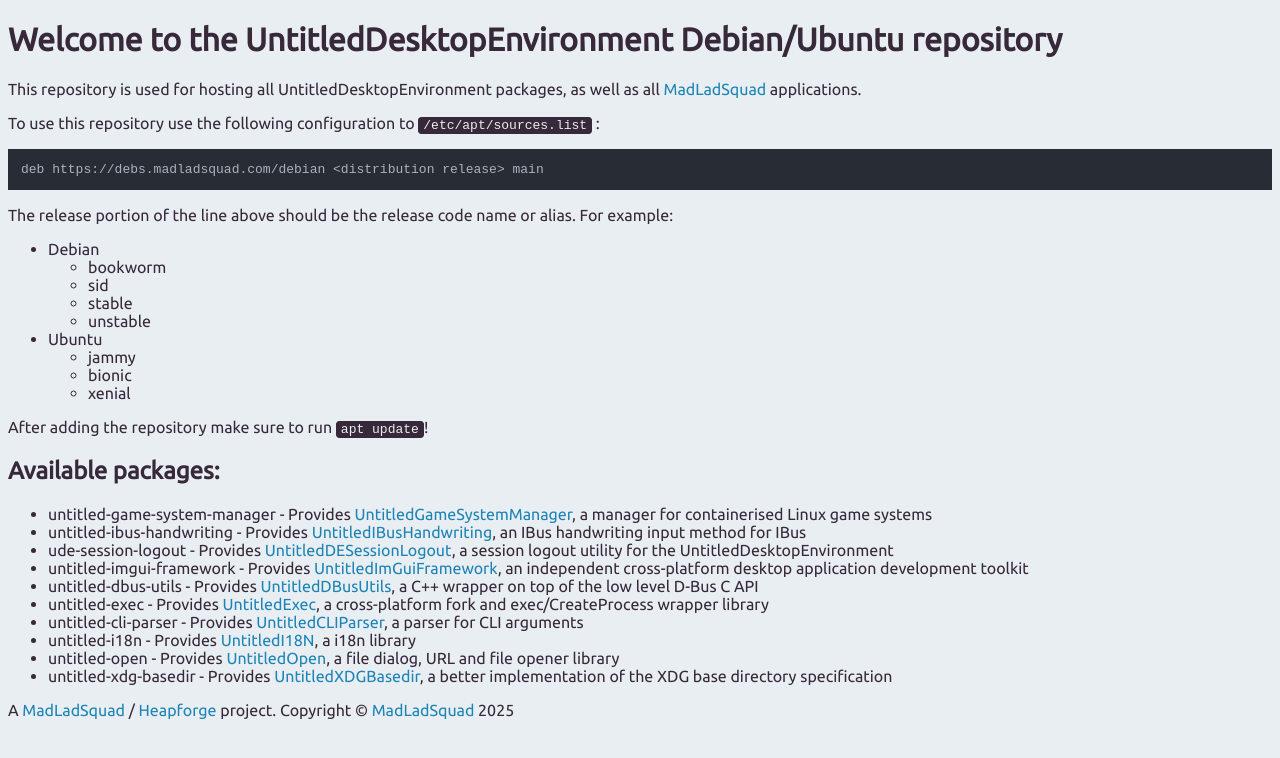
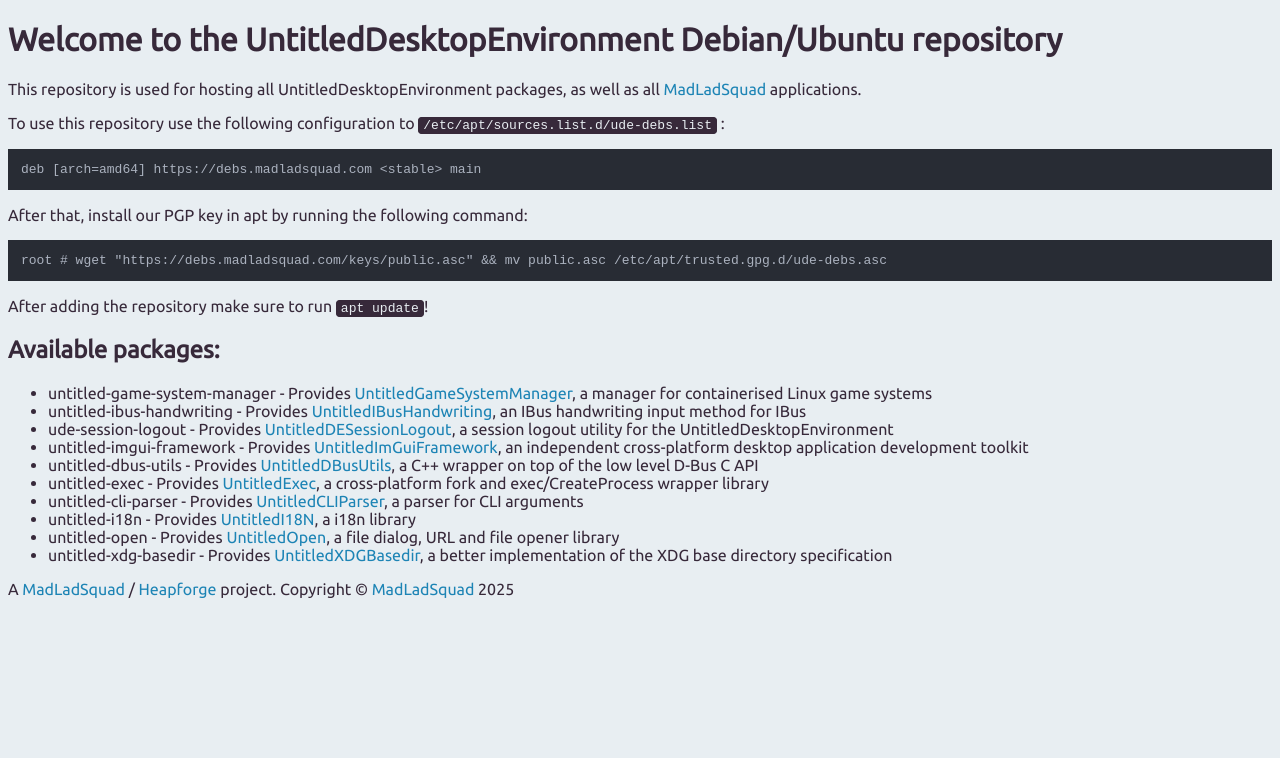
Before and after one commit to MadLadSquad/UntitledDesktopDEB, a plain HTML site: page index.html in a window 1280 px wide. Drawn offline with nearby package versions, Linux system fonts and the light colour scheme.

Commit message:
Update repo installation instructions

```diff
--- a/index.html
+++ b/index.html
@@ -40,29 +40,15 @@
 	<body>
 		<h1>Welcome to the UntitledDesktopEnvironment Debian/Ubuntu repository</h1>
 		<p>This repository is used for hosting all UntitledDesktopEnvironment packages, as well as all <a href="https://madladsquad.com">MadLadSquad</a> applications.</p>
-		<p>To use this repository use the following configuration to <code class="inline-code">/etc/apt/sources.list</code> :</p>
-		<pre class="sourceCode language-plaintext"><code class="sourceCode language-plaintext">deb https://debs.madladsquad.com/debian &lt;distribution release&gt; main</code></pre>
-		<p>The release portion of the line above should be the release code name or alias. For example:</p>
-		<ul>
-			<li>
-				Debian
-				<ul>
-					<li>bookworm</li>
-					<li>sid</li>
-					<li>stable</li>
-					<li>unstable</li>
-				</ul>
-			</li>
-			<li>
-				Ubuntu
-				<ul>
-					<li>jammy</li>
-					<li>bionic</li>
-					<li>xenial</li>
-				</ul>
-			</li>
-		</ul>
+
+		<p>To use this repository use the following configuration to <code class="inline-code">/etc/apt/sources.list.d/ude-debs.list</code> :</p>
+		<pre class="sourceCode language-plaintext"><code class="sourceCode language-plaintext">deb [arch=amd64] https://debs.madladsquad.com &lt;stable&gt; main</code></pre>
+
+		<p>After that, install our PGP key in apt by running the following command:</p>
+		<pre class="sourceCode language-plaintext"><code class="sourceCode language-plaintext">root # wget "https://debs.madladsquad.com/keys/public.asc" &amp;&amp; mv public.asc /etc/apt/trusted.gpg.d/ude-debs.asc</code></pre>
+
 		<p>After adding the repository make sure to run <code class="inline-code">apt update</code>!</p>
+
 		<h2>Available packages:</h2>
 		<ul>
 			<li>untitled-game-system-manager - Provides <a href="https://github.com/MadLadSquad/UntitledGameSystemManager">UntitledGameSystemManager</a>, a manager for containerised Linux game systems</li>
```
